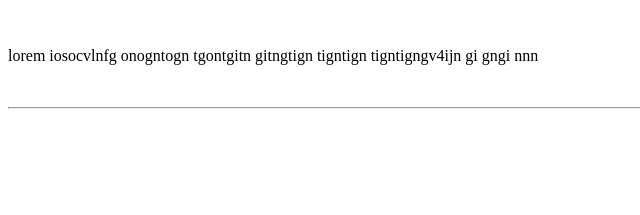
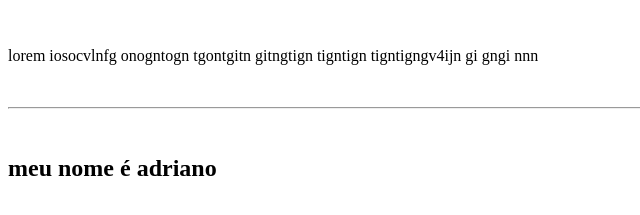
Before and after one commit to adrianooliveira122/ola-mundo, a plain HTML site: page index.html in a window 1280 px wide. Shown: the part 101-316 px from the top of the page, without its empty margins (0-640 px from the left). Drawn offline with Linux system fonts and the light colour scheme.

Commit message:
coloquei meu nome

```diff
--- a/index.html
+++ b/index.html
@@ -10,5 +10,7 @@
 	<p>lorem iosocvlnfg onogntogn tgontgitn gitngtign tigntign tigntigngv4ijn gi gngi nnn</p><br>
 	<p>lorem iosocvlnfg onogntogn tgontgitn gitngtign tigntign tigntigngv4ijn gi gngi nnn</p><br>
 	<hr>
+	<br>
+<h2> meu nome é adriano <h2>
 </body>
 </html>
```
